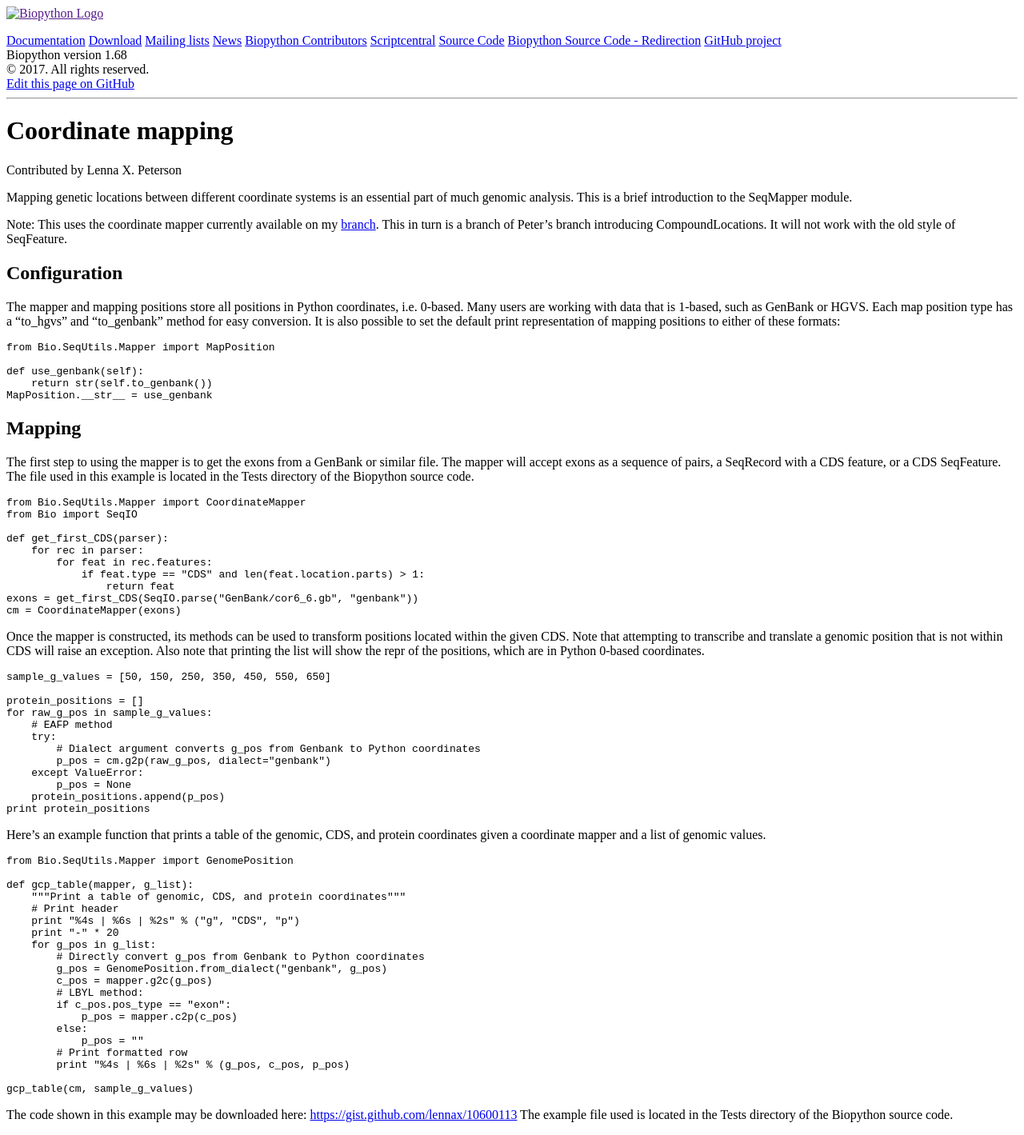
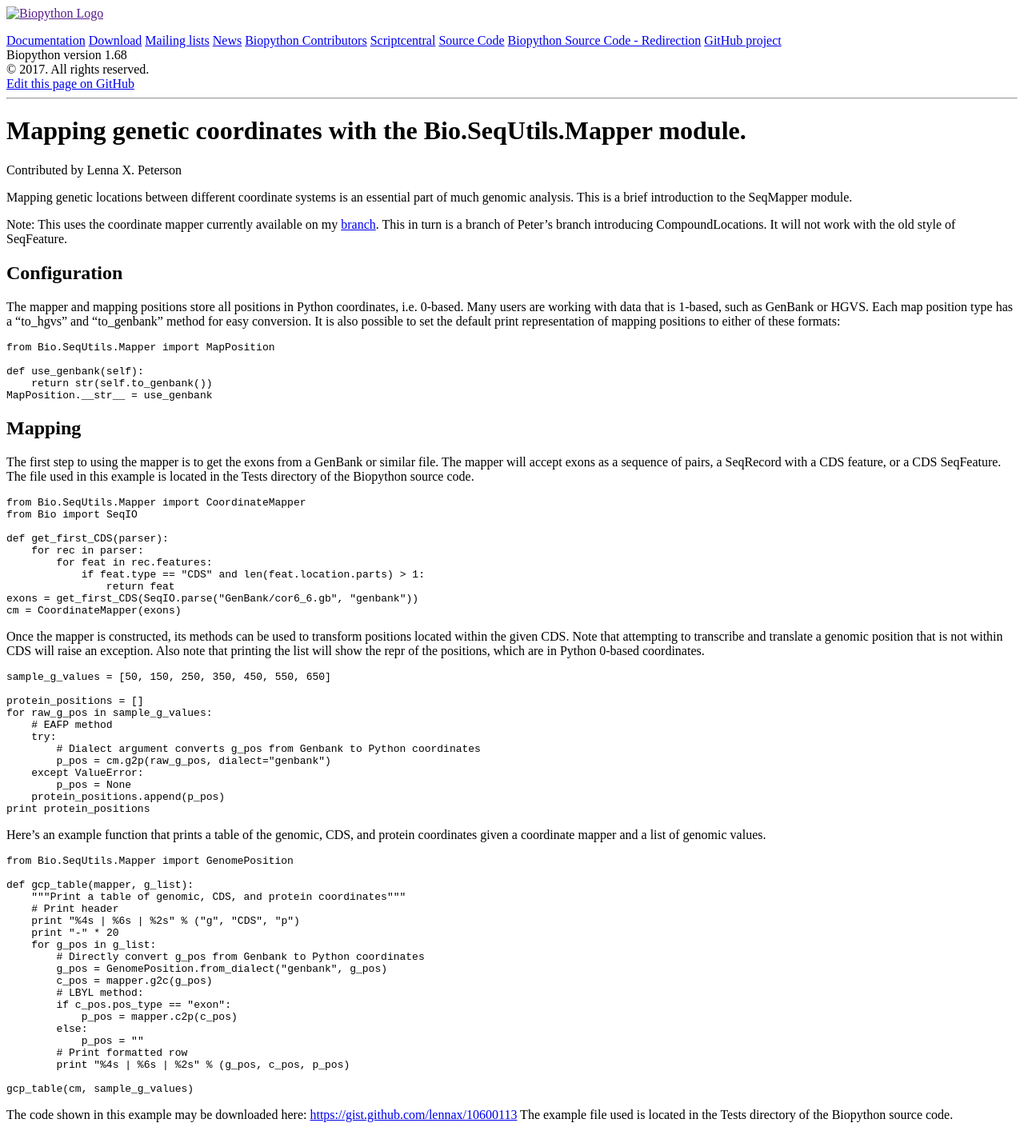
Before and after one commit to biopython/biopython.github.io, a Jekyll site: the page built from wiki/Coordinate_mapping.md, in a window 1280 px wide. Shown: the whole page at 80% size. Built offline with Jekyll 4.4.1, drawn with Linux system fonts in a browser that asks for light colours.

Commit message:
Update Coordinate_mapping.md

```diff
--- a/wiki/Coordinate_mapping.md
+++ b/wiki/Coordinate_mapping.md
@@ -1,5 +1,5 @@
 ---
-title: Coordinate mapping
+title: Mapping genetic coordinates with the Bio.SeqUtils.Mapper module.
 permalink: wiki/Coordinate_mapping
 layout: wiki
 tags:
```
